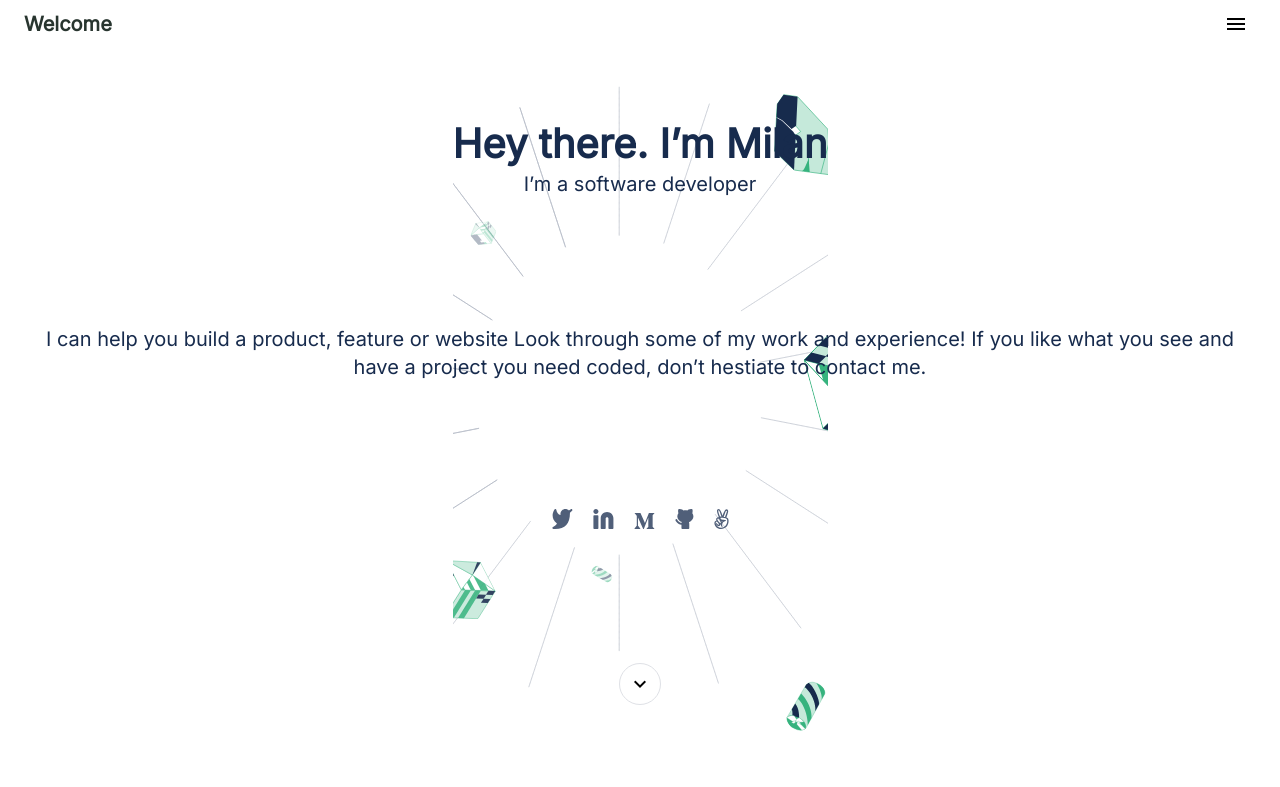
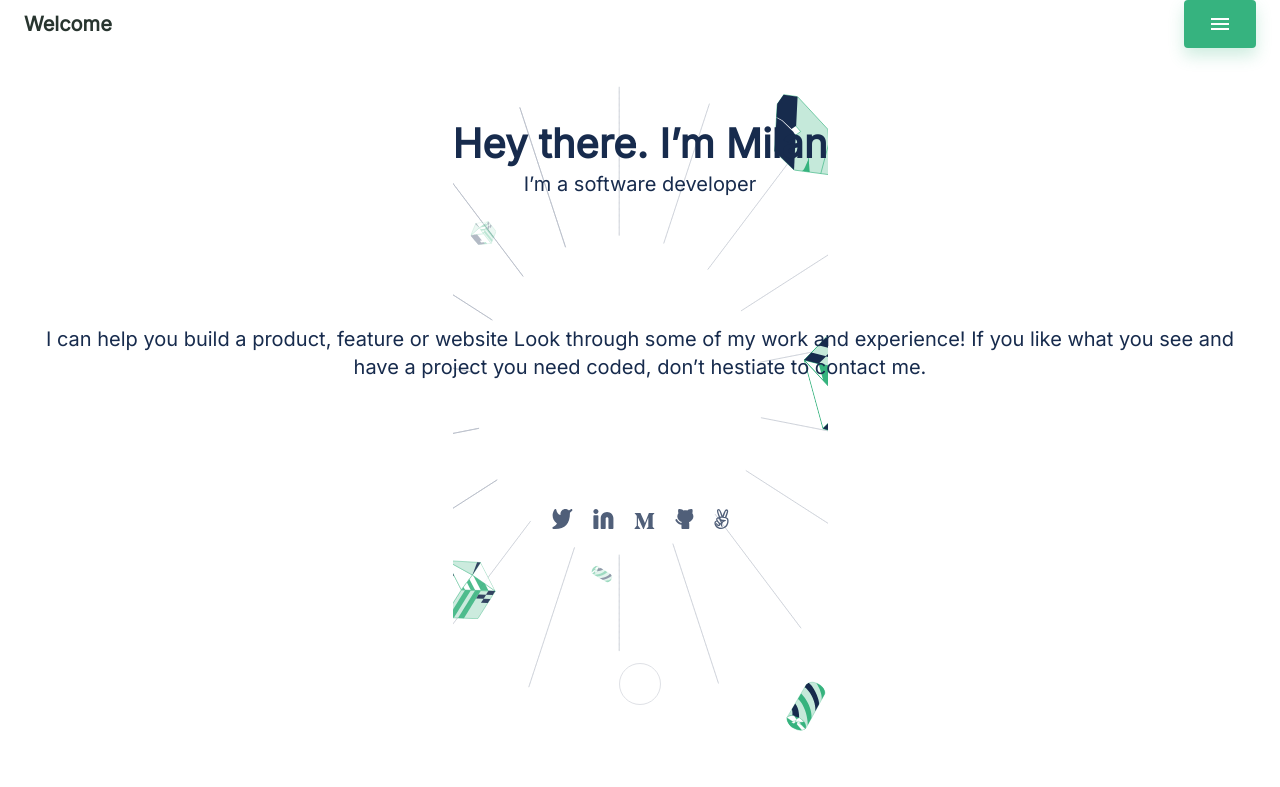
Before and after one commit to mprotic123/mobile-portfolio, a website: page index.html in a window 1280 px wide. In both pictures the pointer is over the button "menu". Shown: the top 787 px of the page. Drawn offline with Linux system fonts and the light colour scheme.

Commit message:
Fix changes required

```diff
--- a/styles/style.css
+++ b/styles/style.css
@@ -251,3 +251,22 @@ h2 {
 .about .info p {
   line-height: 32px;
 }
+
+button {
+  color:white;
+  padding: 12px 24px;
+  border-radius: 4px;
+  font-size: 16px;
+  border: none;
+  background-color: #36B37F;
+}
+
+button:hover {
+  border: none;
+  box-shadow: 0px 8px 16px rgba(54, 179, 127, 0.24);
+  padding: 12px 24px;
+  border-radius: 4px;
+  font-size: 16px;
+  background-color: #36B37F;
+  color: #fff;
+}
```
